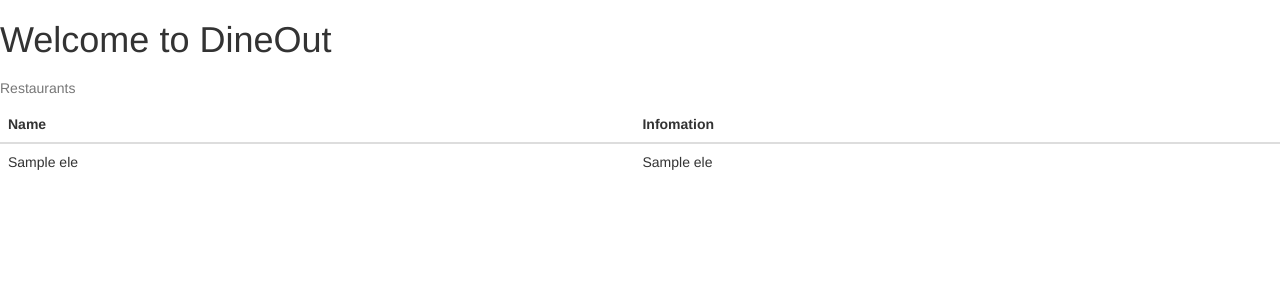
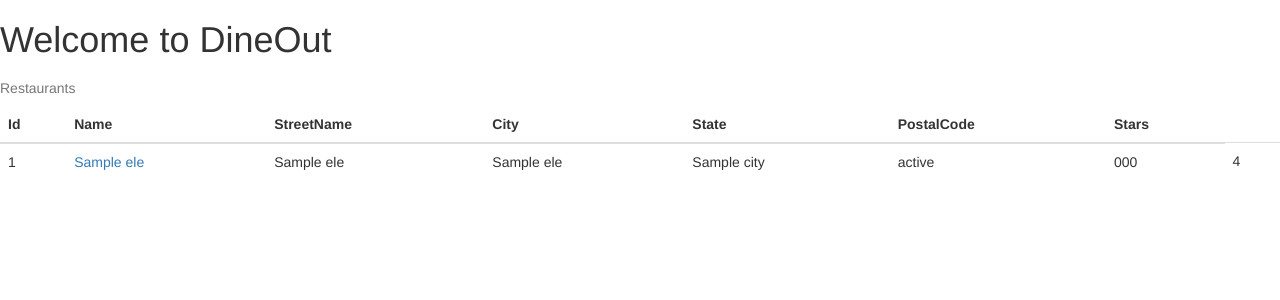
Before and after one commit to sophiechan/DineOut, a Flask app: template templates/restaurants.html in a window 1280 px wide. Shown: the top 300 px of the page. Run offline with Flask 2, Linux system fonts and the light colour scheme; the template is opened without the code that fills it: most values are stand-ins (such as "Sample title", 1, 10 or a date in 2020); parts of the project's set-up code (start-up, migrations or seed data) failed here and were passed over; some libraries are stand-ins or nearby versions.

Commit message:
modify restaurants.html

```diff
--- a/templates/restaurants.html
+++ b/templates/restaurants.html
@@ -5,15 +5,26 @@
 		<caption>Restaurants</caption>
 		<thead>
 			<tr>
+				<th>Id</th>
 				<th>Name</th>
-				<th>Infomation</th>
+				<th>StreetName</th>
+				<th>City</th>
+				<th>State</th>
+				<th>PostalCode</th>
+				<th>Stars</th>
 			</tr>
 		</thead>
 		<tbody>
 			{% for ele in data %}
 				<tr>
+					<td>{{ ele.restid }}</td>
+					<td><a href="/restaurants/{{ele.restid}}">{{ele.name}}</a></td>
 					<td>{{ ele.name }}</td>
-					<td>{{ ele }}</td>
+					<td>{{ ele.street_name }}</td>
+					<td>{{ ele.city }}</td>
+					<td>{{ ele.state }}</td>
+					<td>{{ ele.postal_code }}</td>
+					<td>{{ ele.stars }}</td>
 				</tr>
 			{% endfor %}
 		</tbody>
```
Also changed, not shown: 1 other file.
